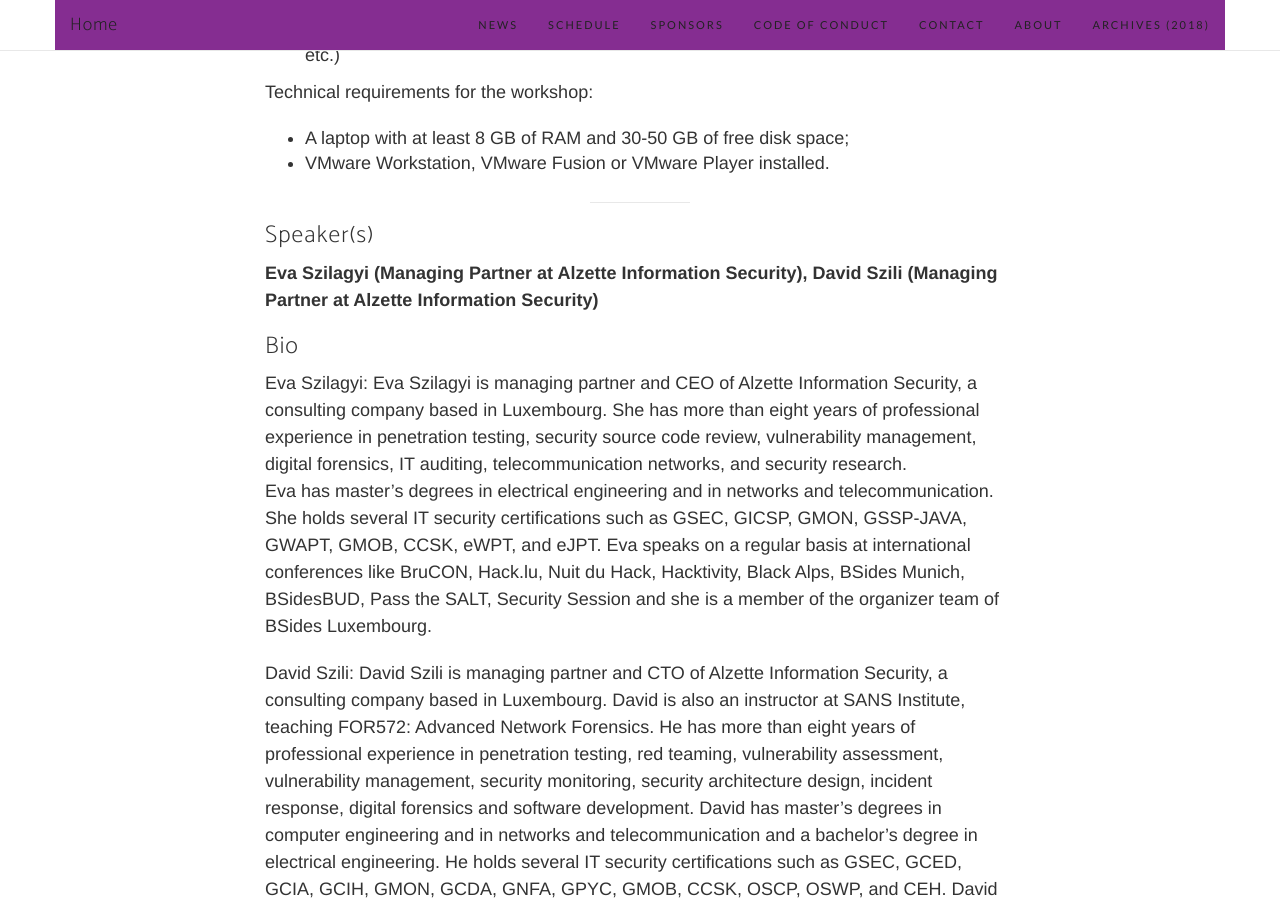
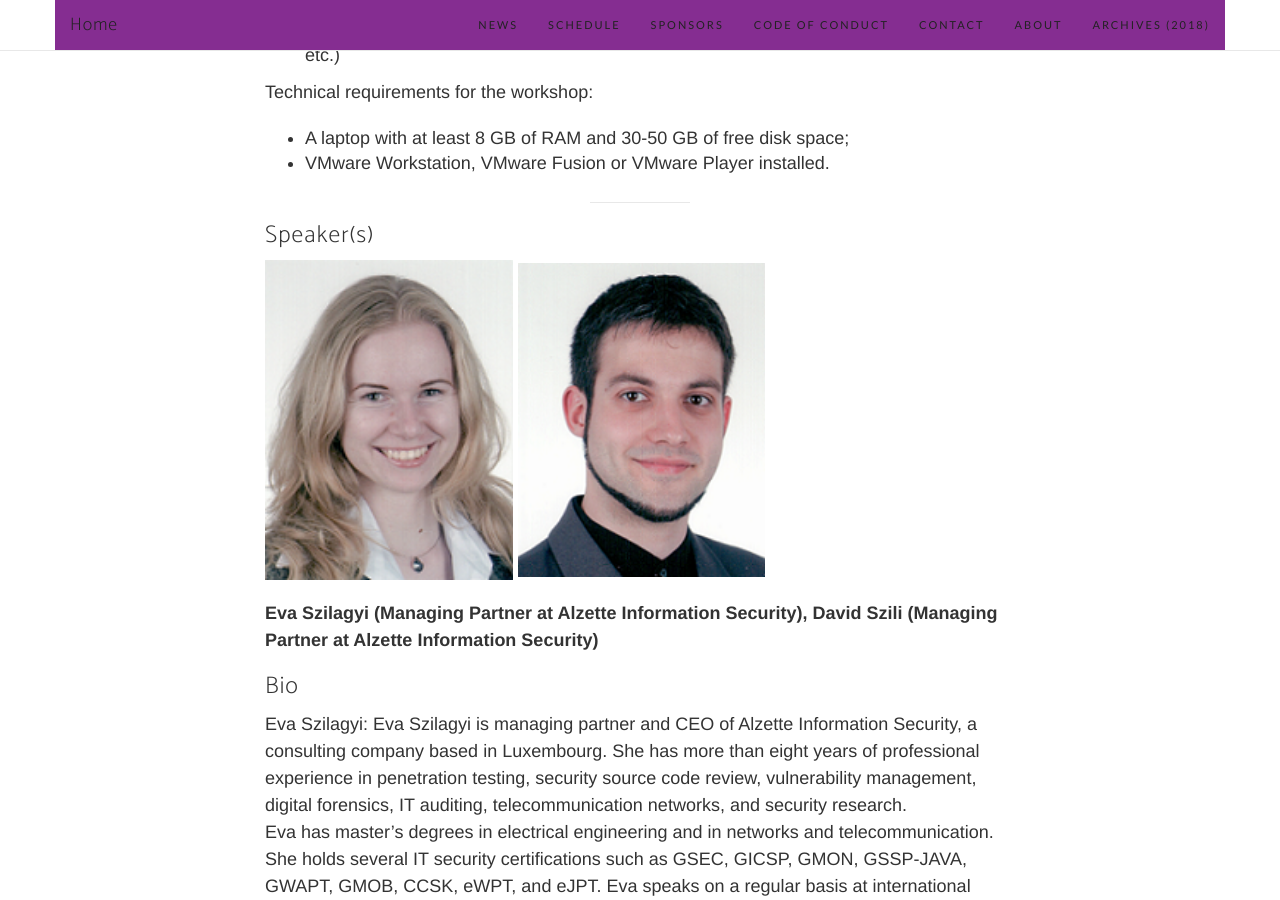
Before and after one commit to pass-the-salt/2019, a Jekyll site: the page built from pages/talks/86.md, in a window 1280 px wide and 900 px high, scrolled down 837 px. Built offline with Jekyll 4.4.1, drawn with Linux system fonts in a browser that asks for light colours; nearby versions of some CDN libraries; some web fonts are replaced.

Commit message:
add #86 img

```diff
--- a/pages/talks/86.md
+++ b/pages/talks/86.md
@@ -34,7 +34,8 @@ Technical requirements for the workshop:
 
 ---
 ### Speaker(s)
-
+![speaker](/img/speakers/hotcrp-paper86-picture-upload.png)
+![speaker](/img/speakers/hotcrp-paper87-picture-upload.png)
 
 **Eva Szilagyi (Managing Partner at Alzette Information Security), David Szili (Managing Partner at Alzette Information Security)**
 
```
Also changed, not shown: img/speakers/hotcrp-paper86-picture-upload.png (added), 3 other files.
